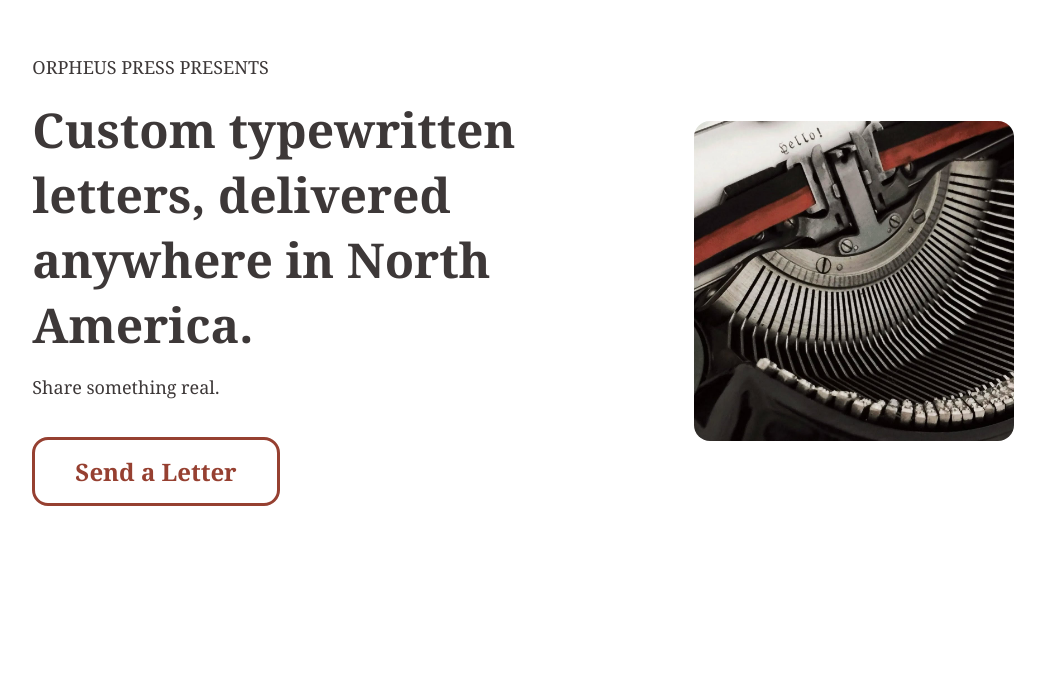
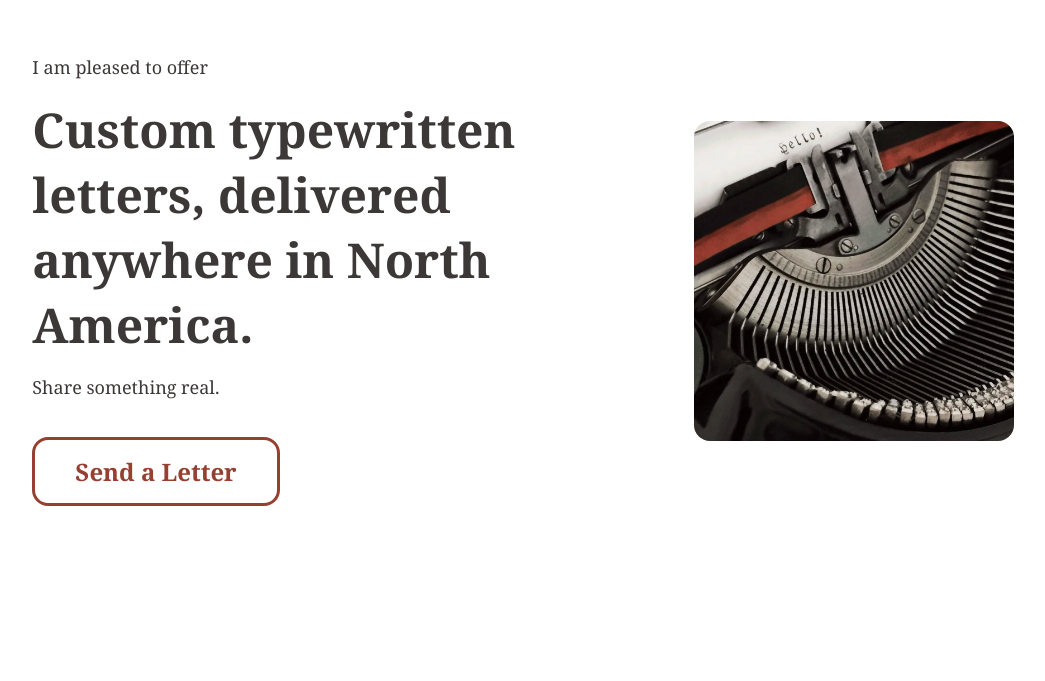
Before and after one commit to jonahedmundson/typewritten_letter, a plain HTML site: page index.html in a window 1280 px wide. Shown: the part 119-800 px from the top of the page, without its empty margins (117-1162 px from the left). Drawn offline with Linux system fonts and the light colour scheme.

Commit message:
small change

```diff
--- a/index.html
+++ b/index.html
@@ -15,7 +15,7 @@
 
     <div class="part1">
         <div class="div-text">
-            <p style="font-weight: lighter; font-size: large;">ORPHEUS PRESS PRESENTS</p>
+            <p style="font-weight: lighter; font-size: large;">I am pleased to offer</p>
             <div style="height: auto;"><h2 id="demo"></h2></div>
             <p style="font-weight: lighter; font-size: large;">Share something real.</p>
             <div class="spacer"></div>
```
